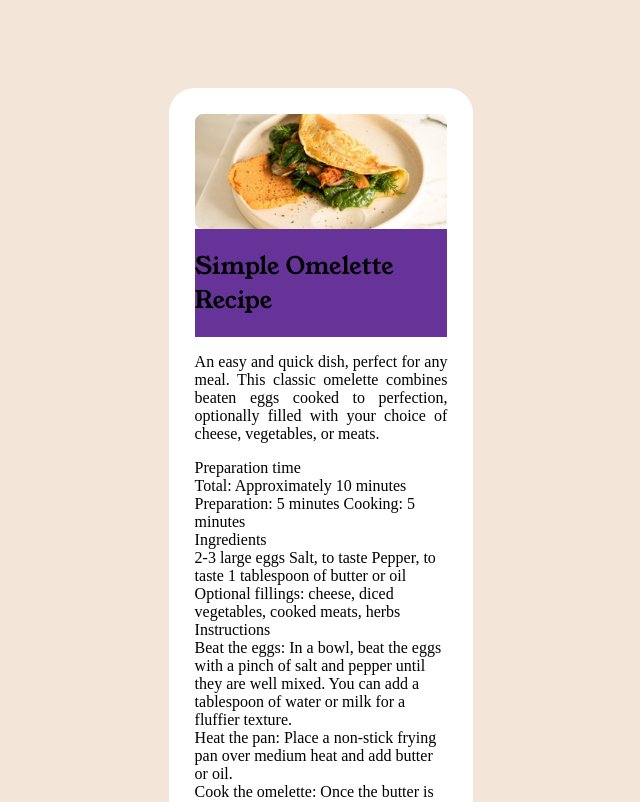
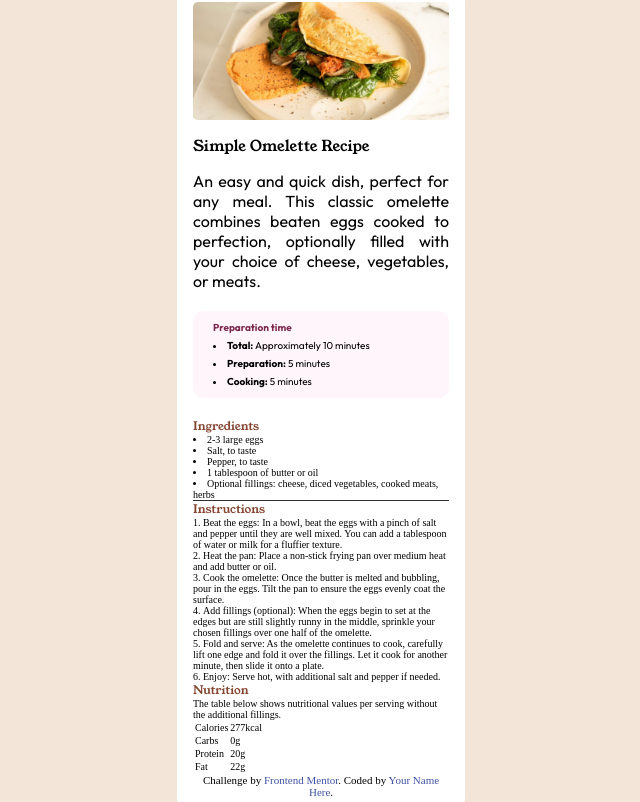
Before and after one commit to AlexOnn1/Recipe-Page, a plain HTML site: page index.html in a window 1280 px wide. Shown: the top 802 px of the page, without its empty margins (319-959 px from the left). Drawn offline with Linux system fonts and the light colour scheme.

Commit message:
Melhor indentado o arquivo .index e feito mais estilizações

```diff
--- a/index.html
+++ b/index.html
@@ -43,60 +43,83 @@
       </p>
 
     </div>
+    <section class="container-preparation">
+      <div class="preparation">
+        <h4>
+          Preparation time
+        </h4>
+
+        <ul>
+          <li><strong>Total:</strong> Approximately 10 minutes</li>
+          <li><strong>Preparation:</strong> 5 minutes</li>
+          <li><strong>Cooking:</strong> 5 minutes</li>
+        </ul>
+      </div>
+    </section>
 
 
-    Preparation time
-    <br>
-    Total: Approximately 10 minutes
-    Preparation: 5 minutes
-    Cooking: 5 minutes
-    <br>
-    Ingredients
-    <br>
-    2-3 large eggs
-    Salt, to taste
-    Pepper, to taste
-    1 tablespoon of butter or oil
-    Optional fillings: cheese, diced vegetables, cooked meats, herbs
-    <br>
-    Instructions
-    <br>
-    Beat the eggs: In a bowl, beat the eggs with a pinch of salt and pepper until they are well mixed.
-    You can add a tablespoon of water or milk for a fluffier texture.
-    <br>
-    Heat the pan: Place a non-stick frying pan over medium heat and add butter or oil.
-    <br>
-    Cook the omelette: Once the butter is melted and bubbling, pour in the eggs. Tilt the pan to ensure
-    the eggs evenly coat the surface.
-    <br>
-    Add fillings (optional): When the eggs begin to set at the edges but are still slightly runny in the
-    middle, sprinkle your chosen fillings over one half of the omelette.
-    <br>
-    Fold and serve: As the omelette continues to cook, carefully lift one edge and fold it over the
-    fillings. Let it cook for another minute, then slide it onto a plate.
-    <br>
-    Enjoy: Serve hot, with additional salt and pepper if needed.
-    <br>
-    Nutrition
-    <br>
-    The table below shows nutritional values per serving without the additional fillings.
-    <br>
-    Calories
-    277kcal
+    <main>
+      <section class="container-ingredients">
+        <div class="ingredients">
+          <h3 class="titulo">Ingredients</h3>
+          <ul>
+            <li>2-3 large eggs</li>
+            <li>Salt, to taste</li>
+            <li>Pepper, to taste</li>
+            <li>1 tablespoon of butter or oil</li>
+            <li>Optional fillings: cheese, diced vegetables, cooked meats, herbs</li>
+          </ul>
+        </div>
+      </section>
 
-    Carbs
-    0g
+      <section class="instructions">
+        <h3 class="titulo">Instructions</h3>
+        <ol>
+          <li>Beat the eggs: In a bowl, beat the eggs with a pinch of salt and pepper until they are well mixed.
+      You can add a tablespoon of water or milk for a fluffier texture.</li>
+          <li> Heat the pan: Place a non-stick frying pan over medium heat and add butter or oil.</li>
+          <li>Cook the omelette: Once the butter is melted and bubbling, pour in the eggs. Tilt the pan to ensure
+      the eggs evenly coat the surface.</li>
+          <li>Add fillings (optional): When the eggs begin to set at the edges but are still slightly runny in the
+      middle, sprinkle your chosen fillings over one half of the omelette.</li>
+          <li> Fold and serve: As the omelette continues to cook, carefully lift one edge and fold it over the
+      fillings. Let it cook for another minute, then slide it onto a plate.</li>
+          <li>Enjoy: Serve hot, with additional salt and pepper if needed.</li>
+        </ol>
+      </section>
 
-    Protein
-    20g
+      <section class="container-nutrition">
+        <h3 class="titulo">Nutrition</h3>
+        <p>The table below shows nutritional values per serving without the additional fillings.</p>
+        <table class="dados">
+          <tbody>
+          <tr>
+            <td>Calories</td>
+            <td class="numero-tabela">277kcal</td>
+          </tr>
+          <tr>
+            <td>Carbs</td>
+            <td class="numero-tabela">0g</td>
+          </tr>
+          <tr>
+            <td>Protein</td>
+            <td class="numero-tabela">20g</td>
+          </tr>
+          <tr>
+            <td>Fat</td>
+            <td class="numero-tabela">22g</td>
+          </tr>
+        </tbody>
+        </table>
+      </section>
 
-    Fat
-    22g
 
-    <div class="attribution">
-      Challenge by <a href="https://www.frontendmentor.io?ref=challenge" target="_blank">Frontend Mentor</a>.
-      Coded by <a href="#">Your Name Here</a>.
-    </div>
+      <div class="attribution">
+        Challenge by <a href="https://www.frontendmentor.io?ref=challenge" target="_blank">Frontend Mentor</a>.
+        Coded by <a href="#">Your Name Here</a>.
+      </div>
+
+    </main>
   </div>
 </body>
 
--- a/style.css
+++ b/style.css
@@ -1,3 +1,15 @@
+*{
+    border: 0;
+    margin: 0;
+    padding: 0;
+    text-decoration: none;
+}
+li{
+    list-style-position: inside ;
+}
+html{
+    font-size: 62.5%;
+}
 @font-face {
     font-family: 'Outfit';
     src: url('assets/fonts/outfit/Outfit-VariableFont_wght.ttf');
@@ -11,13 +23,13 @@ body{
     display: flex;
     justify-content: center;
     align-items: center;
-
+    height: 100vh;
 }
 
 .container-receita{
     background-color: hsl(0, 0%, 100%);
     max-width: 20%;
-    margin-top: 10vh;
+    height: auto;
     display: flex;
     align-items: center;
     justify-content: center;
@@ -37,10 +49,8 @@ body{
 .container-titulo{
     display: flex;
     justify-content: left;
-    background-color: rebeccapurple;
     width: 100%;
-    margin: 0;
-    padding: 0;
+    margin: 1.5rem;
 }
 
 .titulo{
@@ -53,5 +63,35 @@ body{
     text-align: justify;
 }
 .descricao p{
-    font-size: 16px;
+    font-size: 1.6rem;
+    font-family: Outfit;
 }
+
+.container-preparation{
+    width: 100%;
+    background-color: hsl(330, 100%, 98%);
+    margin: 2rem;
+    border-radius: 1rem;
+    font-family: Outfit;
+}
+
+.preparation{
+    margin: 1rem 2rem;
+
+}
+
+.preparation h4{
+    color: hsl(332, 51%, 32%);
+}
+
+.preparation ul li{
+    padding-top: 0.5rem;
+}
+
+main .titulo{
+    color: hsl(14, 45%, 36%);
+}
+
+.container-ingredients{
+    border-bottom: hsl(24, 5%, 18%) 0.1rem solid;
+}
```
